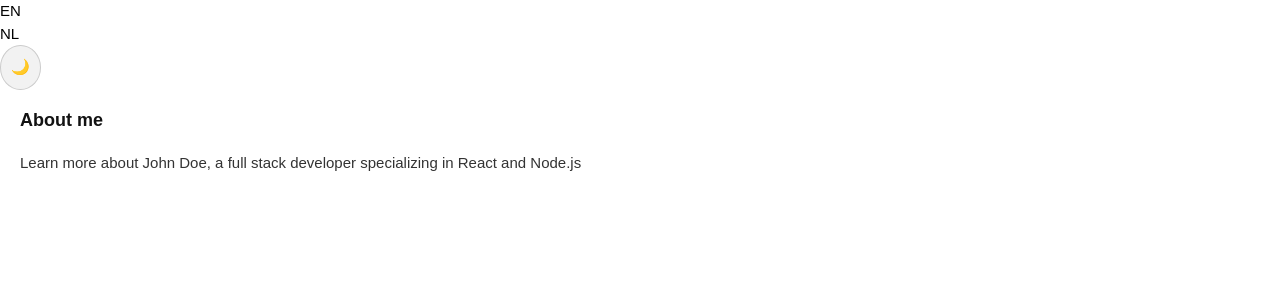
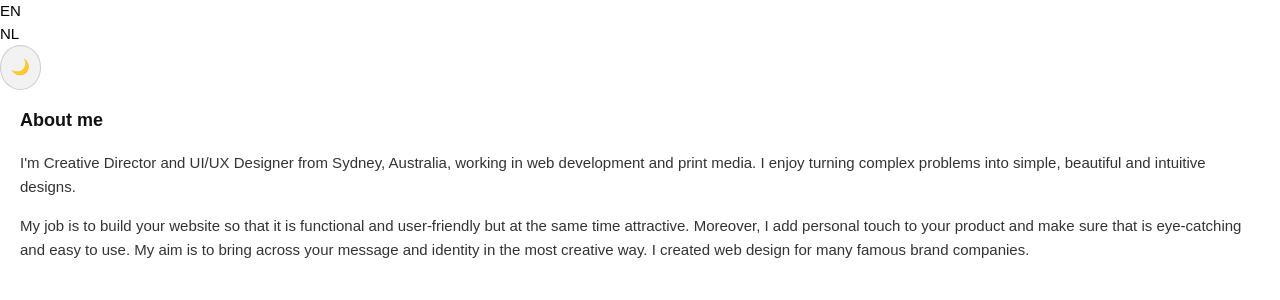
Before and after one commit to SemPlaatsman/semplaatsman.nl, a React (Vite) app: page / in a window 1280 px wide. Shown: the top 300 px of the page. Built offline with nearby package versions, Linux system fonts and the light colour scheme.

Commit message:
About pages i18n locales

```diff
--- a/src/i18n.ts
+++ b/src/i18n.ts
@@ -4,18 +4,13 @@ import { initReactI18next } from 'react-i18next';
 import enTranslations from './locales/en.json';
 import nlTranslations from './locales/nl.json';
 
-i18n
-  .use(initReactI18next)
-  .init({
+i18n.use(initReactI18next).init({
   resources: {
     en: { translation: enTranslations },
     nl: { translation: nlTranslations },
   },
   lng: 'en',
   fallbackLng: 'en',
-    interpolation: {
-      escapeValue: false,
-    },
 });
 
 export default i18n;
--- a/src/locales/en.json
+++ b/src/locales/en.json
@@ -15,7 +15,60 @@
   },
   "about": {
     "title": "About me",
-    "description": "Learn more about John Doe, a full stack developer specializing in React and Node.js"
+    "description": [
+      "I'm Creative Director and UI/UX Designer from Sydney, Australia, working in web development and print media. I enjoy turning complex problems into simple, beautiful and intuitive designs. ",
+      "My job is to build your website so that it is functional and user-friendly but at the same time attractive. Moreover, I add personal touch to your product and make sure that is eye-catching and easy to use. My aim is to bring across your message and identity in the most creative way. I created web design for many famous brand companies."
+    ],
+    "whatImDoing": {
+      "title": "What I'm Doing",
+      "interests": [
+        {
+          "title": "Web Design",
+          "description": "The most modern and high-quality design made at a professional level."
+        },
+        {
+          "title": "Web Development",
+          "description": "High-quality development of sites at the professional level."
+        },
+        {
+          "title": "Mobile Apps",
+          "description": "Professional development of applications for iOS and Android."
+        },
+        {
+          "title": "Photography",
+          "description": "I make high-quality photos of any category at a professional level."
+        }
+      ]
+    },
+    "testimonials": {
+      "title": "Testimonials",
+      "testimonials": [
+        {
+          "name": "Daniel Lewis",
+          "position": "CEO of Company",
+          "date": "14 June, 2021",
+          "text": "Richard was hired to create a corporate identity. We were very pleased with the work done. She has a lot of experience and is very concerned about the needs of client. Lorem ipsum dolor sit amet, ullamcous cididt consectetur adipiscing elit, seds do et eiusmod tempor incididunt ut laborels dolore magnarels alia."
+        },
+        {
+          "name": "Jessica Miller",
+          "position": "CEO of Company",
+          "date": "14 June, 2021",
+          "text": "Richard was hired to create a corporate identity. We were very pleased with the work done. She has a lot of experience and is very concerned about the needs of client. Lorem ipsum dolor sit amet, ullamcous cididt consectetur adipiscing elit, seds do et eiusmod tempor incididunt ut laborels dolore magnarels alia."
+        },
+        {
+          "name": "Emily Evans",
+          "position": "CEO of Company",
+          "date": "14 June, 2021",
+          "text": "Richard was hired to create a corporate identity. We were very pleased with the work done. She has a lot of experience and is very concerned about the needs of client. Lorem ipsum dolor sit amet, ullamcous cididt consectetur adipiscing elit, seds do et eiusmod tempor incididunt ut laborels dolore magnarels alia."
+        },
+        {
+          "name": "Henry William",
+          "position": "CEO of Company",
+          "date": "14 June, 2021",
+          "text": "Richard was hired to create a corporate identity. We were very pleased with the work done. She has a lot of experience and is very concerned about the needs of client. Lorem ipsum dolor sit amet, ullamcous cididt consectetur adipiscing elit, seds do et eiusmod tempor incididunt ut laborels dolore magnarels alia."
+        }
+      ]
+    }
   },
   "sidebar": {
     "avatar_alt": "John Doe",
--- a/src/pages/About/About.tsx
+++ b/src/pages/About/About.tsx
@@ -11,7 +11,11 @@ const About: React.FC = () => {
         <h2 className={styles.title}>{t('about.title')}</h2>
       </header>
       <section className={styles.content}>
-        <p>{t('about.description')}</p>
+        {(t('about.description', { returnObjects: true }) as string[]).map((paragraph, index) => (
+          <p key={index} className={styles.paragraph}>
+            {paragraph}
+          </p>
+        ))}
       </section>
     </article>
   );
```
Also changed, not shown: 1 other file (tests, documents, lock files or other folders). Lines whose indentation alone changed are shown as unchanged.
